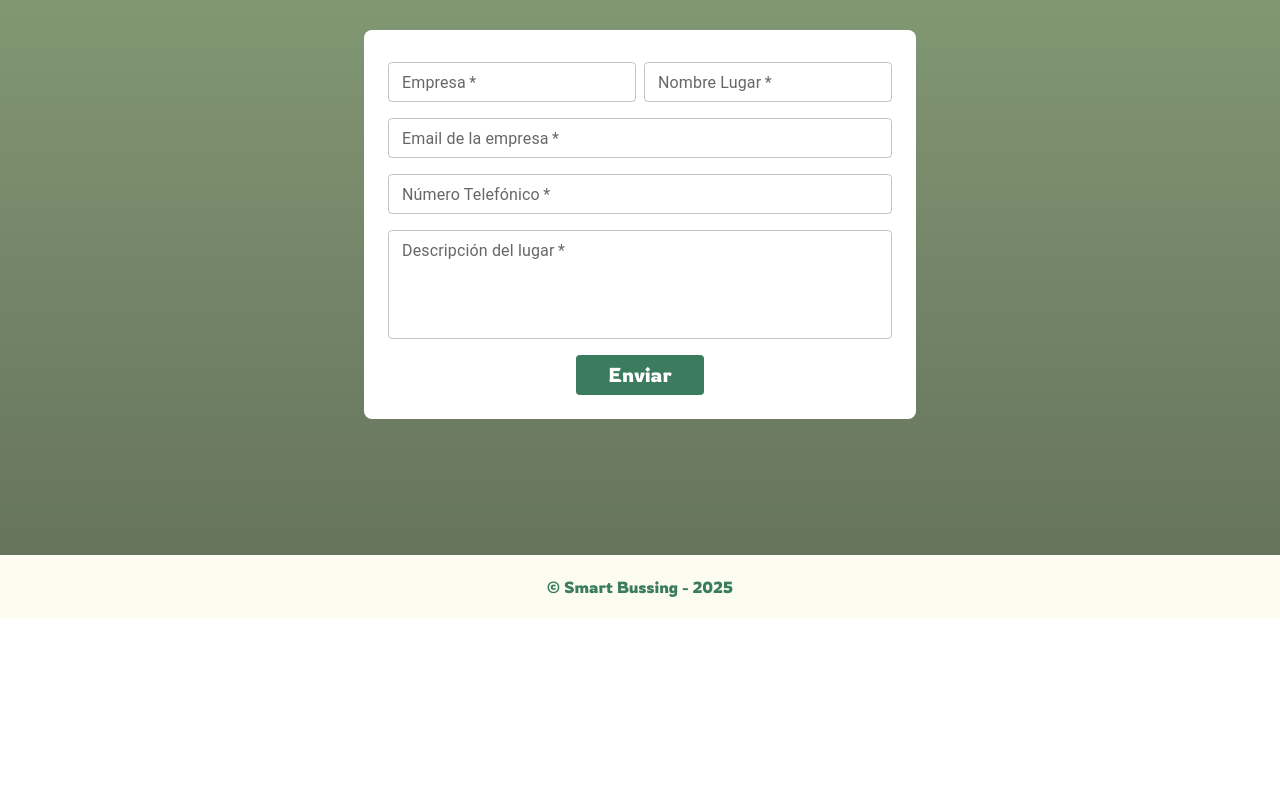
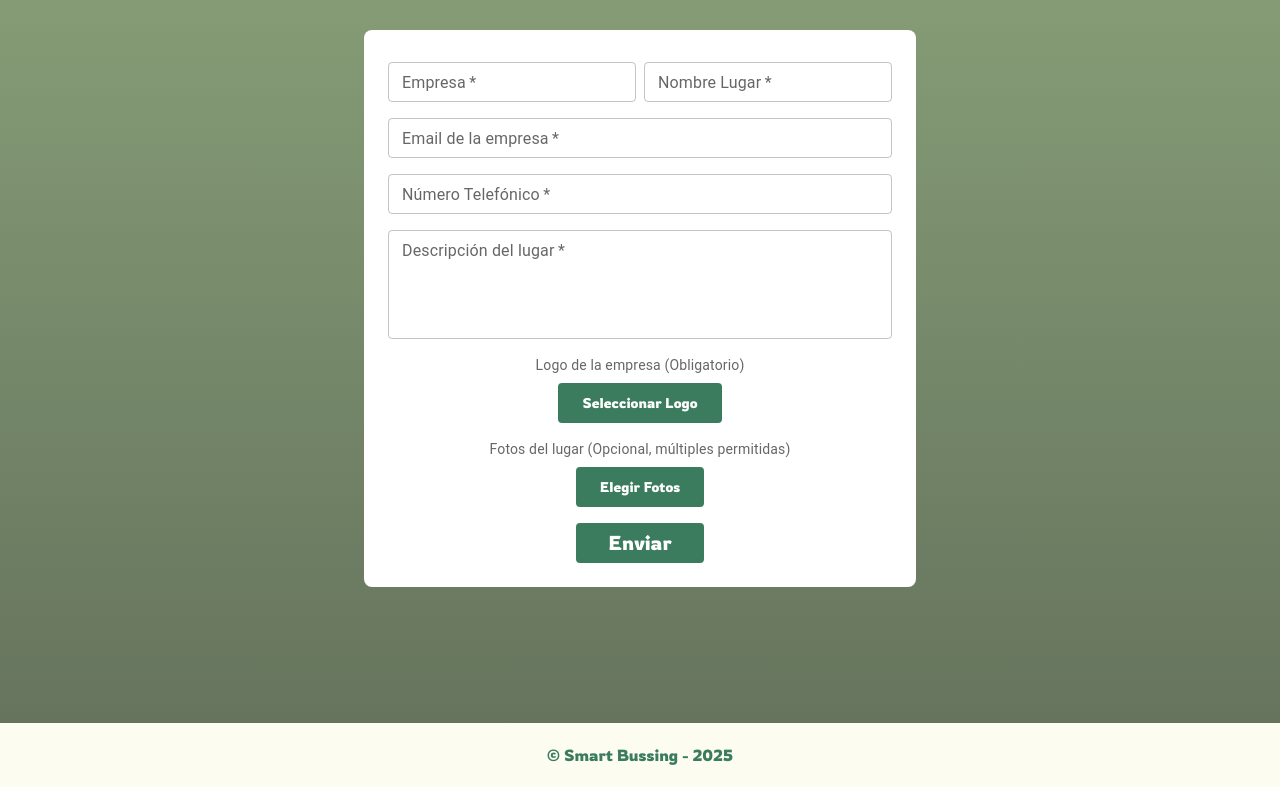
Before and after one commit to Dusuan/smart-bussing-web, a React (Vite) app in the folder smart-bussing/: page / in a window 1280 px wide. Shown: the part 1522-2309 px from the top of the page. Before the commit the page ends 2141 px from the top, so only its background shows below. Built offline with nearby package versions, Linux system fonts and the light colour scheme; no server answers; a web font is replaced by a local one.

Commit message:
forms tuneado

```diff
--- a/smart-bussing/package.json
+++ b/smart-bussing/package.json
@@ -13,6 +13,7 @@
     "@emotion/react": "^11.14.0",
     "@emotion/styled": "^11.14.0",
     "@mui/material": "^7.1.0",
+    "@supabase/supabase-js": "^2.105.3",
     "@tailwindcss/vite": "^4.1.6",
     "react": "^19.1.0",
     "react-dom": "^19.1.0",
--- a/smart-bussing/src/components/ContactForm.jsx
+++ b/smart-bussing/src/components/ContactForm.jsx
@@ -1,6 +1,8 @@
-import { Box, TextField, Button, Stack } from "@mui/material";
+import { Box, TextField, Button, Stack, Typography, CircularProgress } from "@mui/material";
 import { useState } from "react";
 import BottonRobado from "./bottonRobado";
+import { supabase } from "../supabaseClient";
+
 const ContactForm = () => {
   const [formData, setFormData] = useState({
     nombreEmpresa: "",
@@ -10,31 +12,88 @@ const ContactForm = () => {
     descripcion: "",
   });
 
+  const [logo, setLogo] = useState(null);
+  const [fotos, setFotos] = useState([]);
+  const [isUploading, setIsUploading] = useState(false);
+
   const handleChange = (e) => {
     const { name, value } = e.target;
     setFormData((prev) => ({ ...prev, [name]: value }));
   };
 
+  const handleLogoChange = (e) => {
+    if (e.target.files && e.target.files.length > 0) {
+      setLogo(e.target.files[0]);
+    }
+  };
+
+  const handleFotosChange = (e) => {
+    if (e.target.files) {
+      setFotos((prevFotos) => [...prevFotos, ...Array.from(e.target.files)]);
+    }
+  };
+
   async function handleSubmit(e) {
     e.preventDefault();
-    const response = await fetch("https://smart-bussing-back.onrender.com/api/v1/registrarLugar", {
+
+    if (!logo) {
+      alert("El logo es obligatorio.");
+      return;
+    }
+
+    setIsUploading(true);
+
+    try {
+      let urlFiles = [];
+
+      // 1. Upload Logo
+      const logoExt = logo.name.split(".").pop();
+      const logoFileName = `logo-${Date.now()}.${logoExt}`;
+      const { error: logoError } = await supabase.storage
+        .from("lugar")
+        .upload(logoFileName, logo);
+
+      if (logoError) throw logoError;
+
+      const { data: logoUrlData } = supabase.storage
+        .from("lugar")
+        .getPublicUrl(logoFileName);
+      urlFiles.push(logoUrlData.publicUrl);
+
+      // 2. Upload Fotos
+      for (const foto of fotos) {
+        const fotoExt = foto.name.split(".").pop();
+        const fotoFileName = `foto-${Date.now()}-${Math.random()
+          .toString(36)
+          .substring(7)}.${fotoExt}`;
+        const { error: fotoError } = await supabase.storage
+          .from("lugar")
+          .upload(fotoFileName, foto);
+
+        if (fotoError) throw fotoError;
+
+        const { data: fotoUrlData } = supabase.storage
+          .from("lugar")
+          .getPublicUrl(fotoFileName);
+        urlFiles.push(fotoUrlData.publicUrl);
+      }
+
+      // 3. Send to backend
+      const finalData = { ...formData, urlFiles };
+
+      const response = await fetch(
+        "https://smart-bussing-back.onrender.com/api/v1/registrarLugar",
+        {
           method: "POST",
           headers: {
             "Content-Type": "application/json",
           },
-      body: JSON.stringify(formData),
-    });
+          body: JSON.stringify(finalData),
+        }
+      );
 
-    if(response.ok){
-      alert("Se han registrado el ligar y la empresa con exito")
-    }
-
-    else{
-      alert("Hubo un error en el sistema", response.status)
-    }
-
-
-    console.log(JSON.stringify(formData));
+      if (response.ok) {
+        alert("Se han registrado el lugar y la empresa con éxito");
         setFormData({
           nombreEmpresa: "",
           correo_empresa: "",
@@ -42,6 +101,20 @@ const ContactForm = () => {
           telefono: "",
           descripcion: "",
         });
+        setLogo(null);
+        setFotos([]);
+        // Clear file inputs
+        document.getElementById("logo-upload").value = "";
+        document.getElementById("fotos-upload").value = "";
+      } else {
+        alert(`Hubo un error en el sistema: ${response.status}`);
+      }
+    } catch (error) {
+      console.error("Error en la subida:", error);
+      alert("Hubo un error al subir las imágenes o registrar los datos.");
+    } finally {
+      setIsUploading(false);
+    }
   }
 
   return (
@@ -53,7 +126,7 @@ const ContactForm = () => {
       >
         <Stack spacing={2} className="pt-2">
           <div className="flex">
-            <div item xs={12} sm={6} md={6} className="pr-1">
+            <div item xs={12} sm={6} md={6} className="pr-1 flex-1">
               <TextField
                 label="Empresa"
                 name="nombreEmpresa"
@@ -63,10 +136,9 @@ const ContactForm = () => {
                 size="small"
                 value={formData.nombreEmpresa}
                 onChange={handleChange}
-                sx={{}}
               />
             </div>
-            <div item xs={12} sm={6} md={6} className="pl-1">
+            <div item xs={12} sm={6} md={6} className="pl-1 flex-1">
               <TextField
                 label="Nombre Lugar"
                 name="nombreLugar"
@@ -76,7 +148,6 @@ const ContactForm = () => {
                 size="small"
                 value={formData.nombreLugar}
                 onChange={handleChange}
-                sx={{}}
               />
             </div>
           </div>
@@ -92,9 +163,7 @@ const ContactForm = () => {
               size="small"
               value={formData.correo_empresa}
               onChange={handleChange}
-              sx={{
-                backgroundColor: "#ffffff",
-              }}
+              sx={{ backgroundColor: "#ffffff" }}
             />
           </div>
           <div item xs={12} sm={6} md={6}>
@@ -107,9 +176,7 @@ const ContactForm = () => {
               size="small"
               value={formData.telefono}
               onChange={handleChange}
-              sx={{
-                backgroundColor: "#ffffff",
-              }}
+              sx={{ backgroundColor: "#ffffff" }}
             />
           </div>
           <div item xs={12} sm={6} md={6}>
@@ -124,14 +191,75 @@ const ContactForm = () => {
               size="small"
               value={formData.descripcion}
               onChange={handleChange}
-              sx={{
-                backgroundColor: "#ffffff",
-              }}
+              sx={{ backgroundColor: "#ffffff" }}
             />
           </div>
 
-          <div onClick={handleSubmit} className="justify-center items-center" item xs={12}>
+          {/* Subida de Imágenes */}
+          <div className="flex flex-col gap-4 mt-2 items-center">
+            <div className="flex flex-col items-center">
+              <Typography variant="body2" color="textSecondary" mb={1}>
+                Logo de la empresa (Obligatorio)
+              </Typography>
+              <label
+                htmlFor="logo-upload"
+                className="flex items-center justify-center text-sm px-6 h-10 rounded bg-[#3B7C5F] text-white relative overflow-hidden group z-10 hover:text-white duration-1000 cursor-pointer"
+              >
+                <span className="absolute bg-emerald-600 w-64 h-64 rounded-full -z-10 -left-10 -top-10 origin-center transform transition-all scale-0 group-hover:scale-100 duration-500"></span>
+                <span className="absolute bg-emerald-800 w-64 h-64 -left-10 -top-10 rounded-full -z-10 origin-center transform transition-all scale-0 group-hover:scale-100 duration-700"></span>
+                Seleccionar Logo
+              </label>
+              <input
+                id="logo-upload"
+                type="file"
+                accept="image/*"
+                onChange={handleLogoChange}
+                required
+                className="hidden"
+              />
+              {logo && (
+                <span className="text-xs text-gray-500 mt-1">
+                  {logo.name}
+                </span>
+              )}
+            </div>
+
+            <div className="flex flex-col items-center">
+              <Typography variant="body2" color="textSecondary" mb={1}>
+                Fotos del lugar (Opcional, múltiples permitidas)
+              </Typography>
+              <label
+                htmlFor="fotos-upload"
+                className="flex items-center justify-center text-sm px-6 h-10 rounded bg-[#3B7C5F] text-white relative overflow-hidden group z-10 hover:text-white duration-1000 cursor-pointer"
+              >
+                <span className="absolute bg-emerald-600 w-64 h-64 rounded-full -z-10 -left-10 -top-10 origin-center transform transition-all scale-0 group-hover:scale-100 duration-500"></span>
+                <span className="absolute bg-emerald-800 w-64 h-64 -left-10 -top-10 rounded-full -z-10 origin-center transform transition-all scale-0 group-hover:scale-100 duration-700"></span>
+                Elegir Fotos
+              </label>
+              <input
+                id="fotos-upload"
+                type="file"
+                accept="image/*"
+                multiple
+                onChange={handleFotosChange}
+                className="hidden"
+              />
+              {fotos.length > 0 && (
+                <span className="text-xs text-gray-500 mt-1">
+                  {fotos.length} archivo(s) seleccionado(s)
+                </span>
+              )}
+            </div>
+          </div>
+
+          <div onClick={!isUploading ? handleSubmit : undefined} className="justify-center items-center mt-4 cursor-pointer flex" item xs={12}>
+            {isUploading ? (
+              <Button disabled variant="contained" className="w-full h-[40px]">
+                <CircularProgress size={24} />
+              </Button>
+            ) : (
               <BottonRobado />
+            )}
           </div>
         </Stack>
       </Box>
--- /dev/null
+++ b/smart-bussing/src/supabaseClient.js
@@ -0,0 +1,6 @@
+import { createClient } from '@supabase/supabase-js';
+
+const supabaseUrl = import.meta.env.VITE_SUPABASE_URL;
+const supabaseAnonKey = import.meta.env.VITE_SUPABASE_ANON_KEY;
+
+export const supabase = createClient(supabaseUrl, supabaseAnonKey);
```
Also changed, not shown: 2 other files (tests, documents, lock files or other folders). Lines whose indentation alone changed are shown as unchanged.
